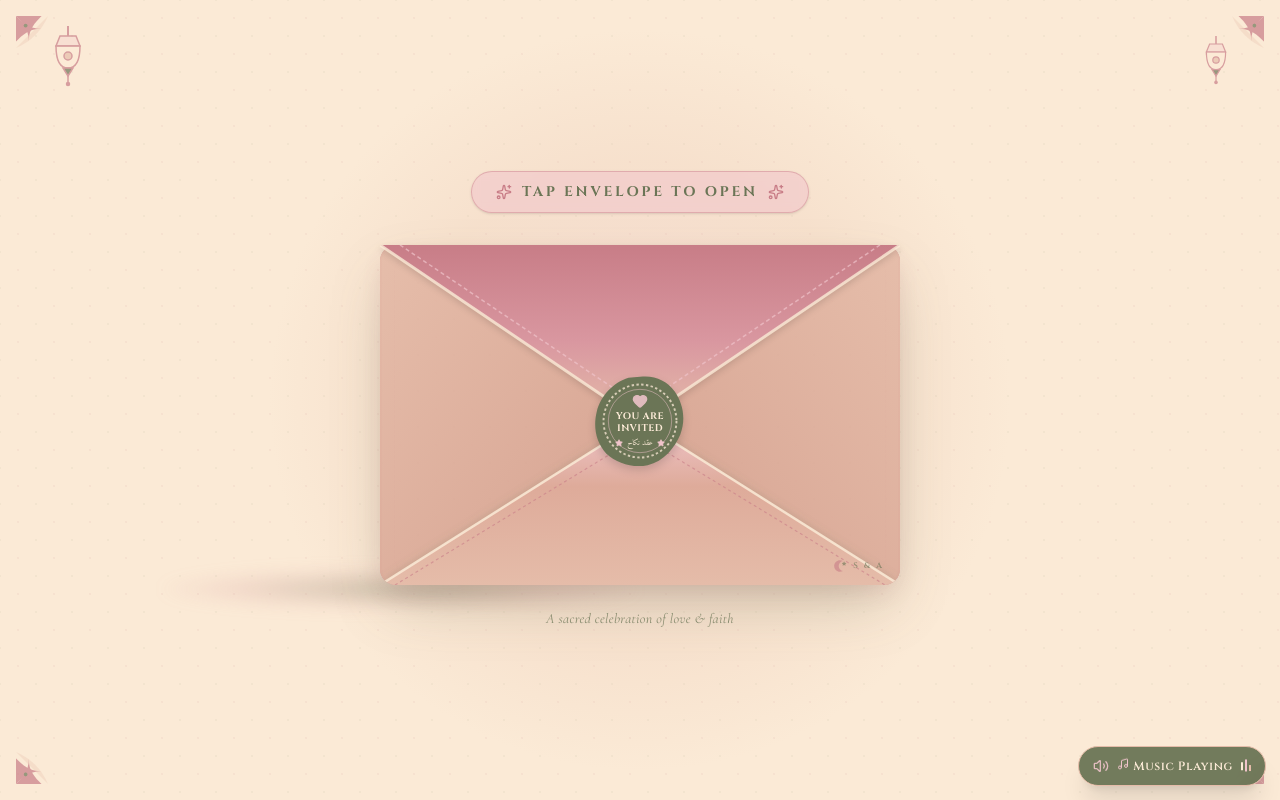
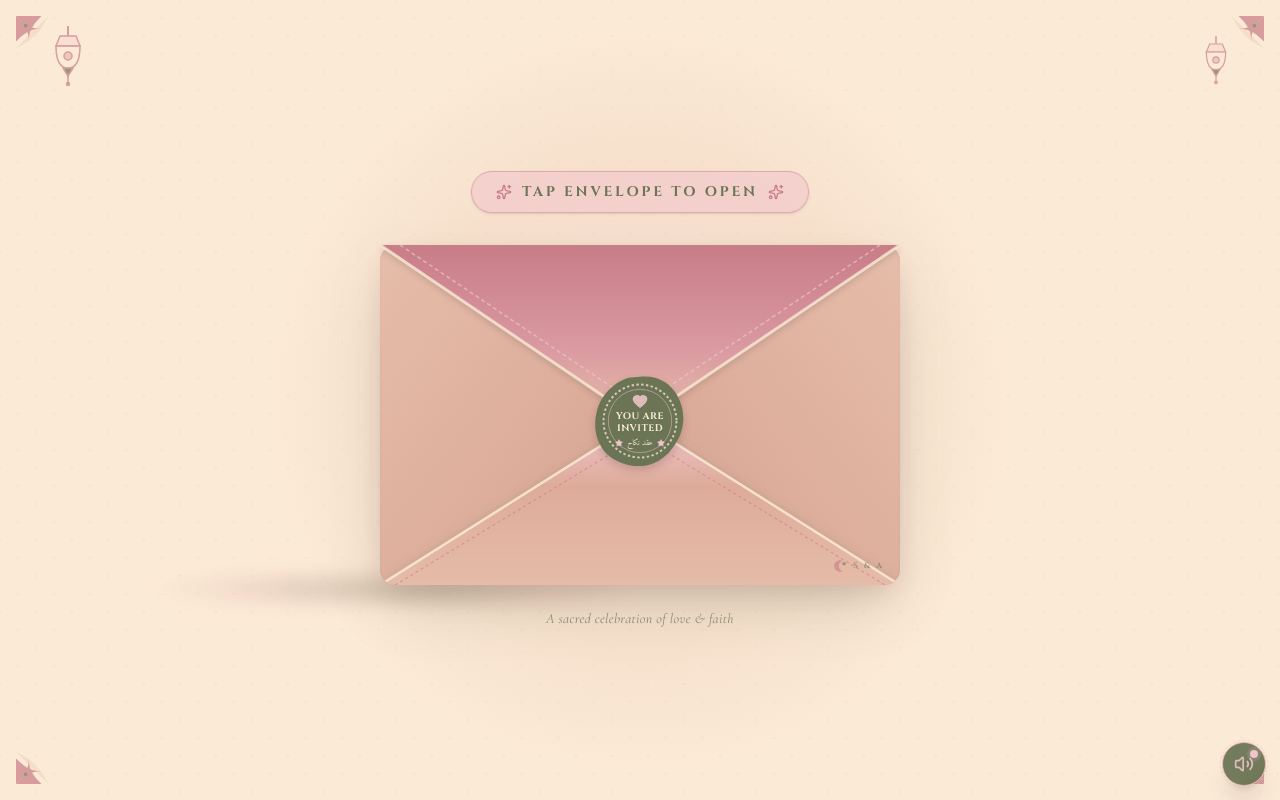
Before and after one commit to syedab21/wedding-invitation, a React (Vite) app: page / in a window 1280 px wide. Shown: the top 800 px of the page. Built offline with nearby package versions, Linux system fonts and the light colour scheme; a web font is replaced by a local one.

Commit message:
Make music floating button compact circular action button

```diff
--- a/src/components/AudioPlayer.jsx
+++ b/src/components/AudioPlayer.jsx
@@ -245,37 +245,33 @@ export const AudioPlayer = () => {
       <button
         type="button"
         onClick={toggleAudio}
-        className="group relative flex items-center gap-2 bg-[#6B7556]/95 hover:bg-[#586245] active:scale-95 text-[#FBEAD6] border border-[#E5BCA9] px-3 sm:px-3.5 py-2 sm:py-2.5 min-h-[40px] rounded-full shadow-xl backdrop-blur-md transition-all duration-200 cursor-pointer"
+        className="group relative flex items-center justify-center w-10 h-10 sm:w-11 sm:h-11 bg-[#6B7556]/95 hover:bg-[#586245] active:scale-95 text-[#FBEAD6] border border-[#E5BCA9] rounded-full shadow-xl backdrop-blur-md transition-all duration-200 cursor-pointer animate-shaky-button"
         title={isPlaying ? "Mute Background Music" : "Play Background Music"}
         aria-label="Toggle Background Music"
         style={{ touchAction: 'manipulation' }}
       >
+        {/* Subtle spinning gold ring when music is playing */}
+        {isPlaying && (
+          <span
+            className="absolute inset-[-3px] rounded-full border border-dashed border-[#F0C4CB]/70 animate-[spin_8s_linear_infinite] pointer-events-none"
+          />
+        )}
+
         <div className="relative flex items-center justify-center">
           {isPlaying ? (
-            <Volume2 className="w-4 h-4 text-[#F0C4CB] animate-pulse" />
+            <Volume2 className="w-4 h-4 sm:w-5 sm:h-5 text-[#F0C4CB] animate-pulse" />
           ) : (
-            <VolumeX className="w-4 h-4 text-[#FBEAD6]/70" />
+            <VolumeX className="w-4 h-4 sm:w-5 sm:h-5 text-[#FBEAD6]/70" />
+          )}
+
+          {/* Mini active badge */}
+          {isPlaying && (
+            <span className="absolute -top-1 -right-1 flex h-2 w-2">
+              <span className="animate-ping absolute inline-flex h-full w-full rounded-full bg-[#F0C4CB] opacity-75"></span>
+              <span className="relative inline-flex rounded-full h-2 w-2 bg-[#F0C4CB]"></span>
+            </span>
           )}
         </div>
-
-        <span className="text-[10px] sm:text-xs font-cinzel font-semibold tracking-wider text-[#FBEAD6] flex items-center gap-1">
-          {isPlaying ? (
-            <>
-              <Music className="w-3 h-3 text-[#F0C4CB] animate-bounce" />
-              <span>Music Playing</span>
-            </>
-          ) : (
-            <span>Music Off</span>
-          )}
-        </span>
-
-        {isPlaying && (
-          <div className="flex items-end gap-0.5 h-3">
-            <span className="w-0.5 bg-[#FBEAD6] animate-[bounce_0.8s_infinite_100ms] h-2" />
-            <span className="w-0.5 bg-[#F0C4CB] animate-[bounce_0.8s_infinite_300ms] h-3" />
-            <span className="w-0.5 bg-[#E5BCA9] animate-[bounce_0.8s_infinite_200ms] h-1.5" />
-          </div>
-        )}
       </button>
     </div>
   );
--- a/src/components/InvitationLetter.jsx
+++ b/src/components/InvitationLetter.jsx
@@ -179,7 +179,7 @@ export const InvitationLetter = ({ isVisible, onProceed }) => {
             }}
           >
             <Sparkles className="w-3.5 h-3.5 text-[#F0C4CB]" />
-            <span>Enter Full Invitation Website</span>
+            <span>CLICK</span>
             <ArrowRight className="w-3.5 h-3.5 text-[#F0C4CB]" />
           </button>
         </div>
```
